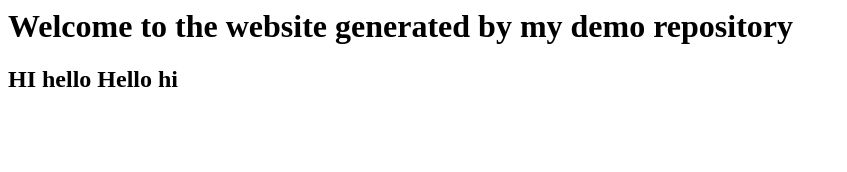
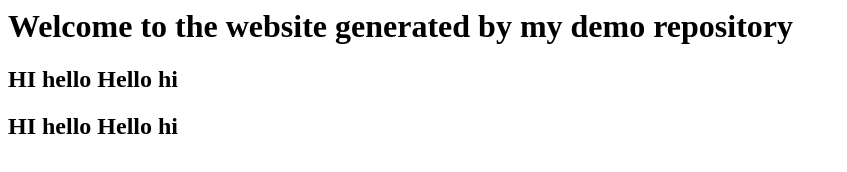
Before and after one commit to ARKOZAI/demo-repository, a website: page index.html in a window 1280 px wide. Shown: the whole page, without its empty margins (0-847 px from the left). Drawn offline with Linux system fonts and the light colour scheme.

Commit message:
lockbranch

```diff
--- a/index.html
+++ b/index.html
@@ -3,3 +3,7 @@
     HI hello
     Hello hi
 </h2>
+<h2>
+    HI hello
+    Hello hi
+</h2>
```
